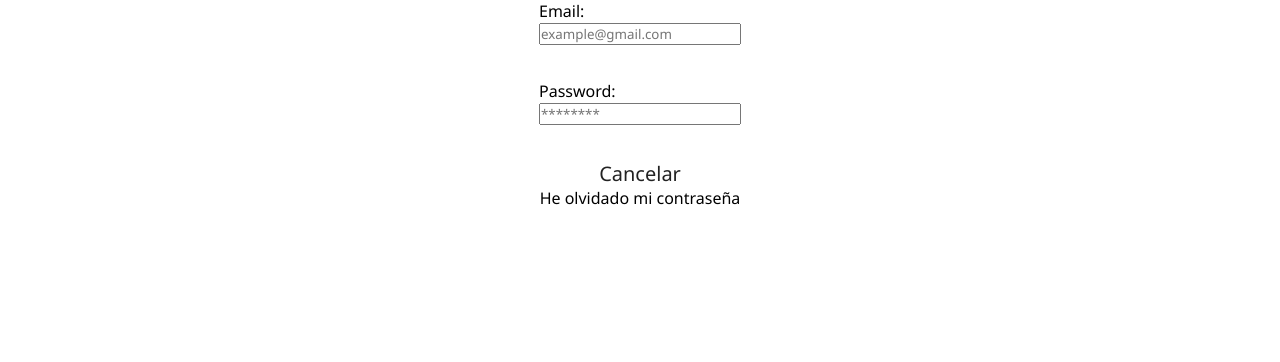
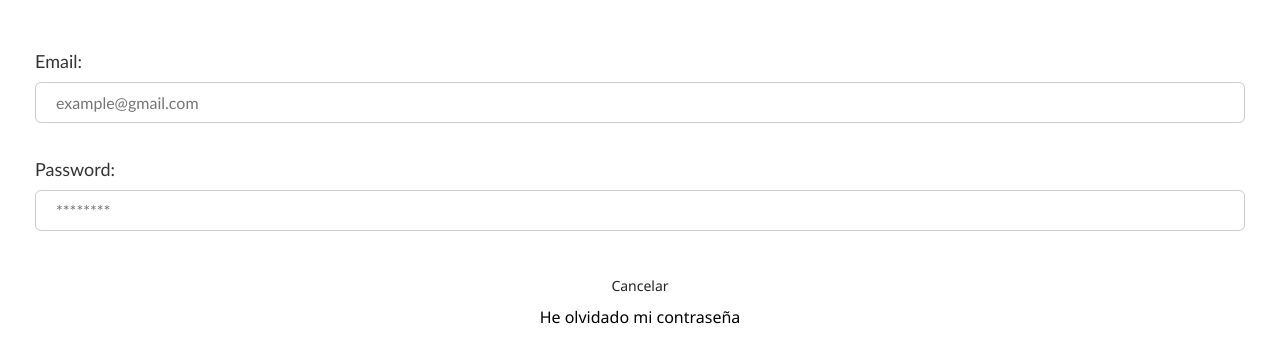
Before and after one commit to DavidFFDAW/ww2k-platform-nextjs-pwa, a Next.js app: page /auth/login in a window 1280 px wide. Shown: the top 362 px of the page. Built offline with nearby package versions, Linux system fonts and the light colour scheme.

Commit message:
feat: http.service and styles

```diff
--- a/styles/global.css
+++ b/styles/global.css
@@ -31,3 +31,58 @@ a {
 .home-links .link {
     font-size: 26px;
 }
+.login-form {
+    width: 100%;
+    padding: 50px 35px;
+    background-color: rgba(255, 255, 255, 0.8);
+    border-radius: 10px;
+}
+.uppercase {
+    text-transform: uppercase;
+}
+.custom-link {
+    text-decoration: none;
+    cursor: pointer;
+    color: #000d;
+    font-size: 15px;
+}
+.btn {
+    text-decoration: none;
+    border: none;
+    border-radius: 6px;
+    display: inline-block;
+    font-size: 14px;
+    font-weight: 400;
+    line-height: 20px;
+    margin-bottom: 0;
+    text-align: center;
+    vertical-align: middle;
+    white-space: nowrap;
+    outline: none;
+    padding: 10px 12px;
+}
+.btn.app-btn {
+    background-color: #333;
+    color: #fff;
+}
+
+.form-group {
+    width: 100%;
+}
+.form-group label {
+    display: block;
+    margin-bottom: 10px;
+    font-size: 18px;
+    font-family: 'Calibri', Tahoma, Geneva, Verdana, sans-serif;
+    color: #333;
+}
+.form-group input {
+    width: 100%;
+    padding: 10px 20px;
+    border: 1px solid #ccc;
+    border-radius: 6px;
+    font-size: 16px;
+    font-family: 'Calibri', Tahoma, Geneva, Verdana, sans-serif;
+    color: #333;
+    outline: none;
+}
```
Also changed, not shown: services/http.service.js (added, +35 -0 lines).
